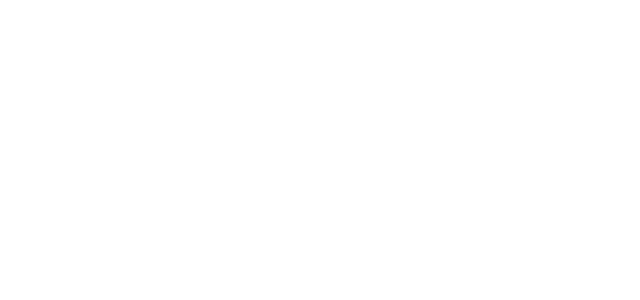
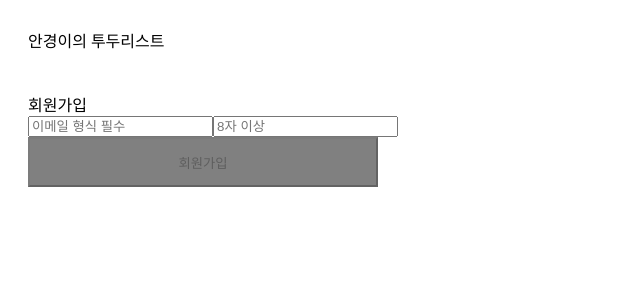
Before and after one commit to Homegirl7417/wanted-pre-onboarding-challenge-fe-1, a React (Create React App) app: page /auth/signup in a window 1280 px wide. Before the commit this address had no page. Shown: the top 300 px of the page, without its empty margins (0-640 px from the left). Built offline with nearby package versions, Linux system fonts and the light colour scheme.

Commit message:
feature: 회원가입 페이지 디자인 및 회원가입 API 적용 - 회원가입 페이지 라우터 추가

```diff
--- a/src/App.js
+++ b/src/App.js
@@ -1,12 +1,14 @@
 import React from 'react';
 import { BrowserRouter, Route, Routes } from 'react-router-dom';
 import Login from './pages/Login';
+import SignUp from './pages/SignUp';
 
 function App() {
   return (
     <BrowserRouter>
       <Routes>
         <Route path="/auth" element={<Login />} />
+        <Route path="/auth/signup" element={<SignUp />} />
       </Routes>
     </BrowserRouter>
   );
--- /dev/null
+++ b/src/api/Auth/postSignUp.js
@@ -0,0 +1,20 @@
+import { useMutation } from 'react-query';
+import api from '..';
+
+const fetchSignUp = (data) =>
+  api.post('/users/create', {
+    email: data.email,
+    password: data.password,
+  });
+
+const useSignUpMutation = (navigate) =>
+  useMutation(fetchSignUp, {
+    onSuccess: (json) => {
+      alert(json.data.message);
+      navigate('/auth');
+    },
+    onError: (error) => {
+      alert(error.message);
+    },
+  });
+export default useSignUpMutation;
--- /dev/null
+++ b/src/pages/SignUp/index.js
@@ -0,0 +1,53 @@
+import React, { useState } from 'react';
+import { useNavigate } from 'react-router-dom';
+import useSignUpMutation from '../../api/Auth/postSignUp';
+import AuthInputForm from '../../components/authInputForm';
+
+function SignUp() {
+  const [email, setEmail] = useState('');
+  const [password, setPassword] = useState('');
+  const [isSubmit, setIsSubmit] = useState(false);
+  const [isVaildEmail, setIsVaildEmail] = useState(false);
+  const [isVaillPassword, setIsVaildPassword] = useState(false);
+  const navigate = useNavigate();
+  const { mutate } = useSignUpMutation(navigate);
+
+  const onClickButton = () => {
+    if (!isSubmit && isVaildEmail && isVaillPassword) {
+      setIsSubmit(true);
+      mutate({ email, password });
+      setIsSubmit(false);
+    }
+  };
+
+  const onChangeEmail = (e) => {
+    const { value } = e.target;
+    if (value.includes('@') && value.includes('.')) setIsVaildEmail(true);
+    else setIsVaildEmail(false);
+    setEmail(value);
+  };
+
+  const onChangePassword = (e) => {
+    const { value } = e.target;
+    if (value.length >= 8) setIsVaildPassword(true);
+    else setIsVaildPassword(false);
+    setPassword(value);
+  };
+
+  return (
+    <AuthInputForm
+      title="회원가입"
+      emailPlaceholder="이메일 형식 필수"
+      passwordPlaceholder="8자 이상"
+      isVaildEmail={isVaildEmail}
+      isVaillPassword={isVaillPassword}
+      buttonText="회원가입"
+      isDisplaySignUp={false}
+      onChangeEmail={onChangeEmail}
+      onChangePassword={onChangePassword}
+      onClickButton={onClickButton}
+    />
+  );
+}
+
+export default SignUp;
```
